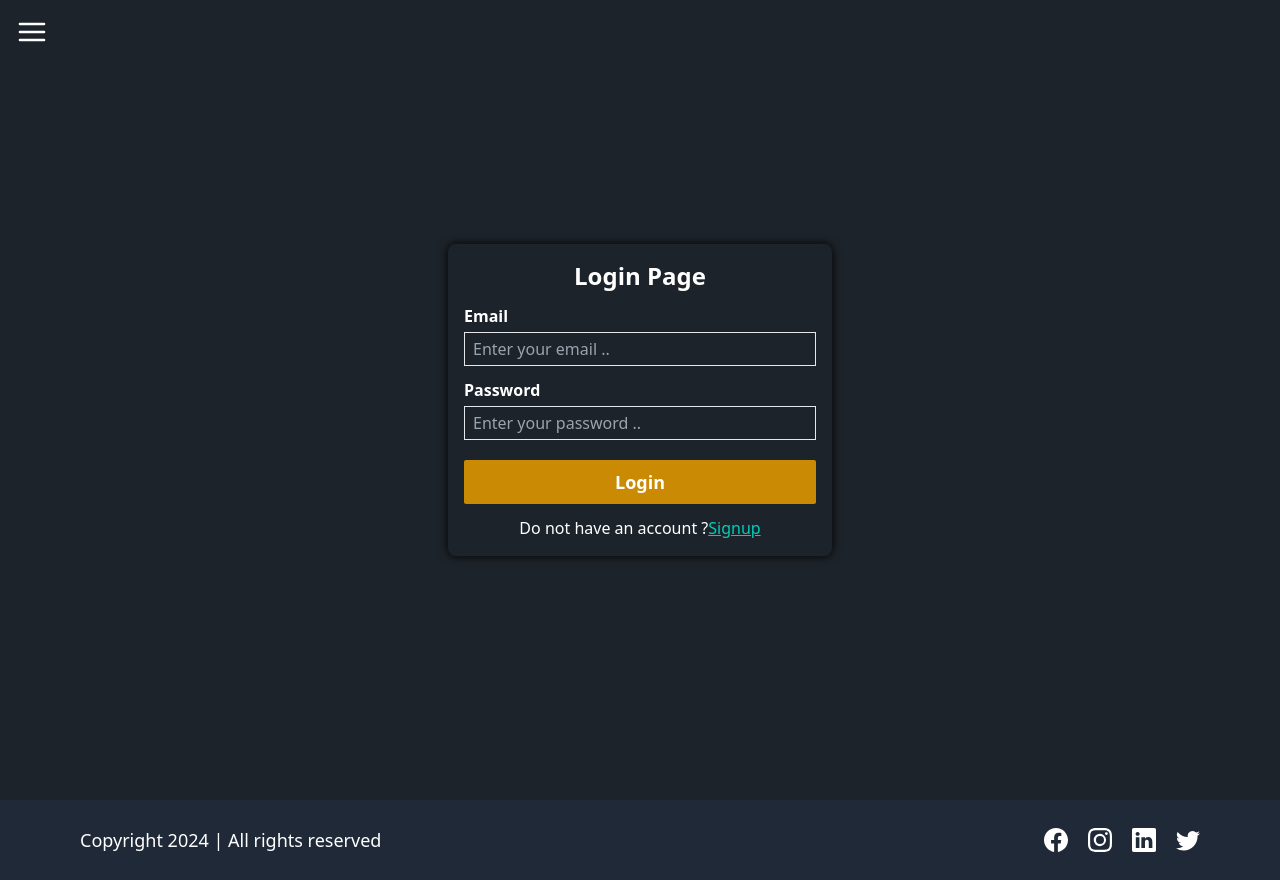
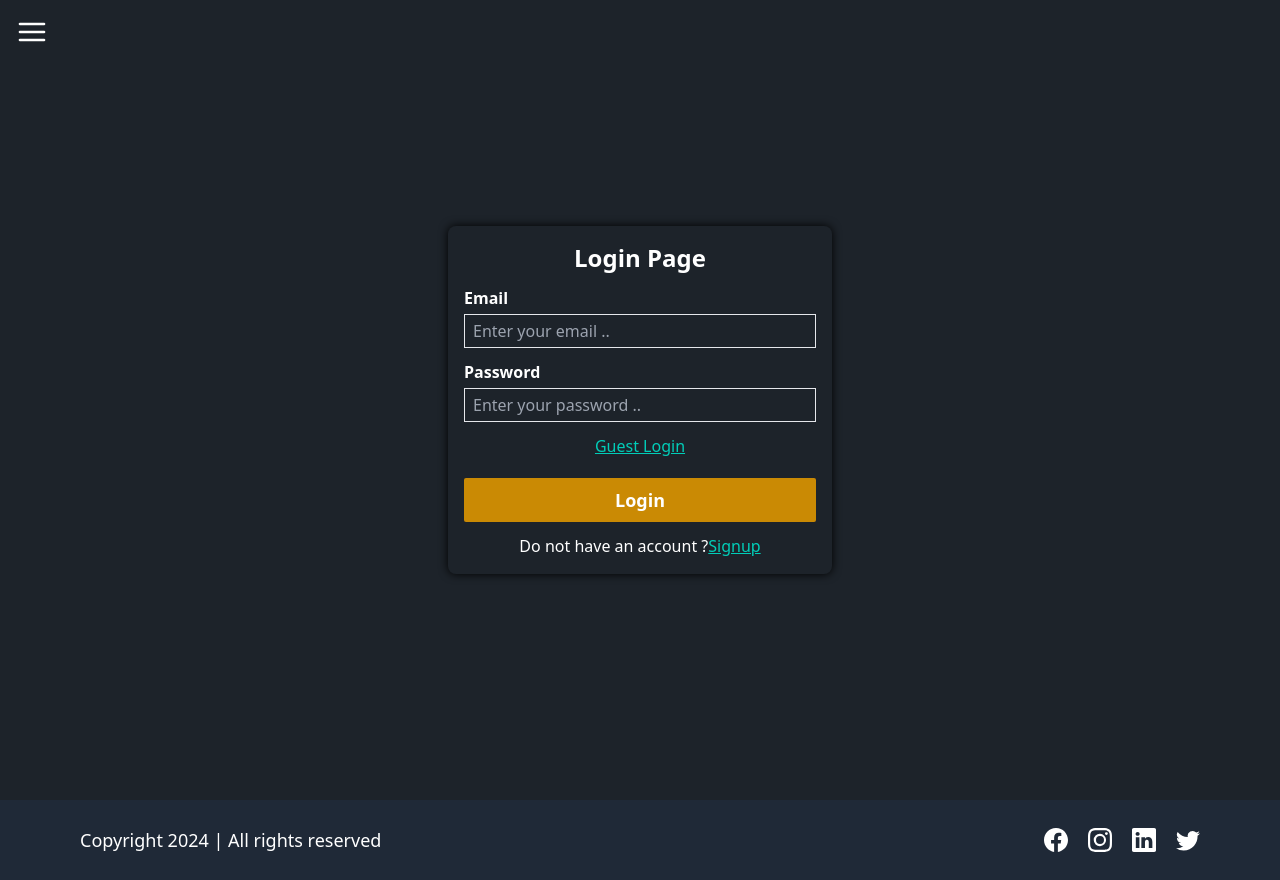
Before and after one commit to AakarshAgg/lms-frontend, a React (Vite) app: page /login in a window 1280 px wide. Built offline with nearby package versions, Linux system fonts and the light colour scheme.

Commit message:
adding guest login

```diff
--- a/src/Pages/Login.jsx
+++ b/src/Pages/Login.jsx
@@ -15,6 +15,7 @@ function Login() {
     password: "",
   });
 
+  //function to handle the user input
   function handleUserInput(e) {
     const { name, value } = e.target;
     setLoginData({
@@ -23,18 +24,25 @@ function Login() {
     });
   }
 
+  //function to login
   async function onLogin(event) {
     event.preventDefault();
+
+    //checking the empty fields
     if (!loginData.email || !loginData.password) {
       toast.error("Please fill all the details ");
       return;
     }
 
     //dispatch create account action
+    //calling login action
     const response = await dispatch(login(loginData));
-    console.log(response);
+   // console.log(response);
+
+   //redirect to home page if true
     if (response?.payload?.success) navigate("/");
 
+    //clearing the login inputs
     setLoginData({
       email: "",
       password: ""
@@ -80,6 +88,17 @@ function Login() {
               value={loginData.password}
             />
           </div>
+
+           {/* guest account access */}
+          <div
+            onClick={() =>
+              setLoginData({ email: "test@gmail.com", password: "Test@123" })
+            }
+            className="text-center link text-accent cursor-pointer"
+          >
+            Guest Login
+          </div>
+
           <button
             type="submit"
             className="mt-2 bg-yellow-600 hover:bg-yellow-500 transition-all ease-in-out duration-300 rounded-sm py-2 font-semibold text-lg cursor-pointer"
```
